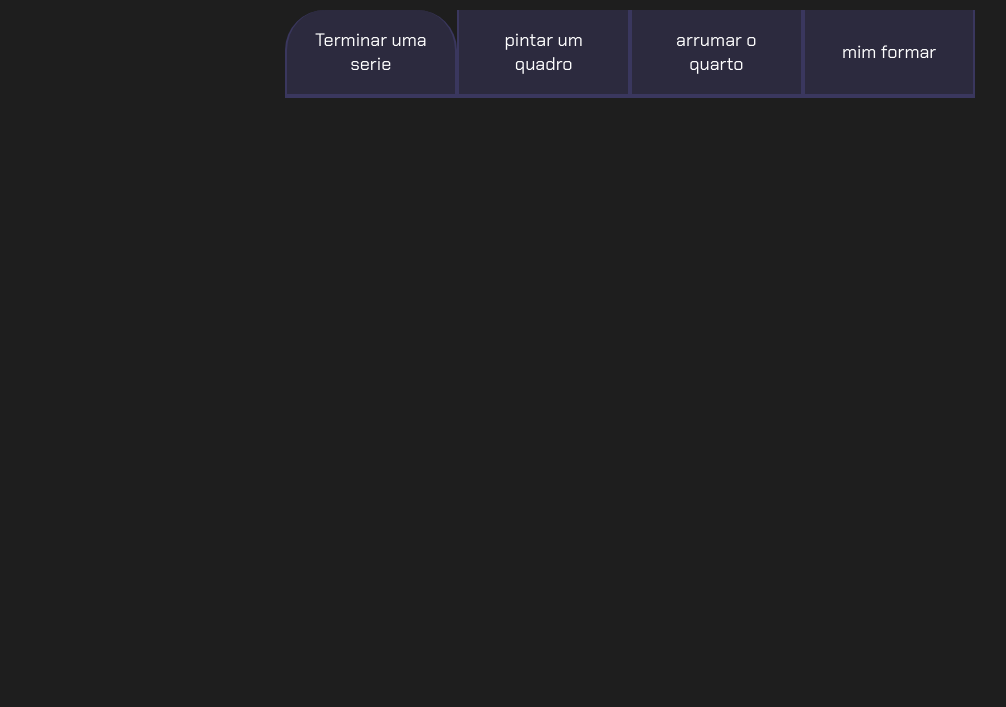
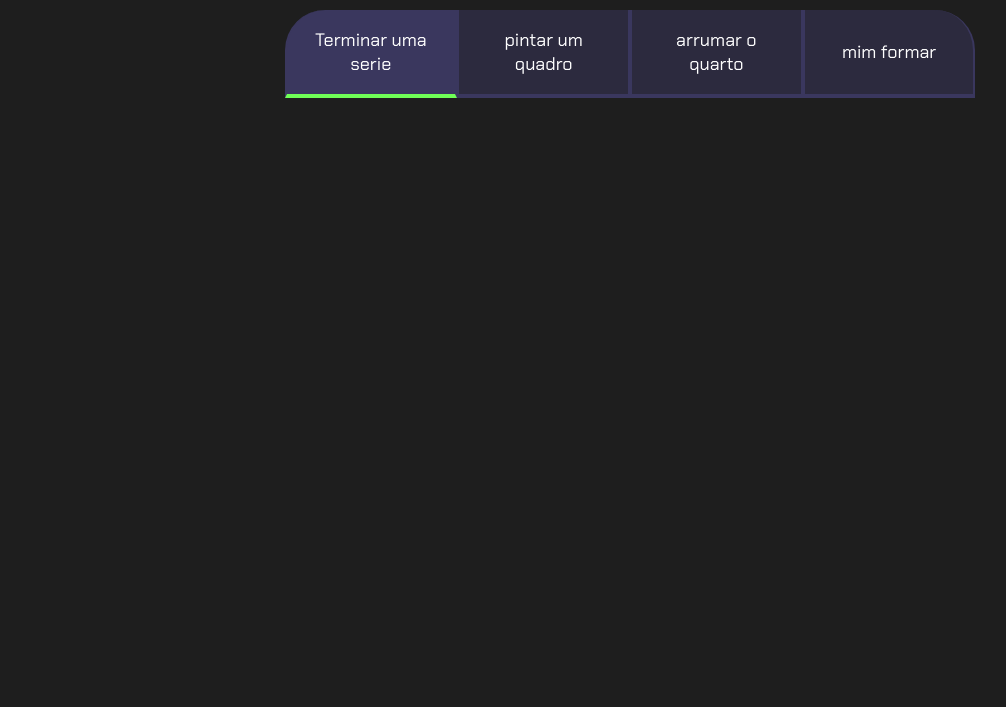
Before and after one commit to maducalado/projeto_de_vida, a plain HTML site: page index.html in a window 1280 px wide. Shown: the part 93-800 px from the top of the page, without its empty margins (10-1016 px from the left). Drawn offline with Linux system fonts and the light colour scheme.

Commit message:
Add files via upload

```diff
--- a/index.html
+++ b/index.html
@@ -12,7 +12,7 @@
     <section class="conteudo-principal">
         <h2 class="titulo-principal">Meus Objetivos do ano<span>_</span></h2>
         <div class="botoes">
-            <button class="botao">Terminar uma serie</button>
+            <button class="botao ativo">Terminar uma serie</button>
             <button class="botao">pintar um quadro</button>
             <button class="botao">arrumar o quarto</button>
             <button class="botao">mim formar</button>
--- a/style.css
+++ b/style.css
@@ -59,10 +59,20 @@ body {
 .botoes {
     display: block;
 }
+.ativo{
+    background-color: var(--botao-ativo);
+    border-bottom: 4px solid var(--verde);
+}
 
 @media screen and (min-width: 768px){
    .botoes{
     display: flex;
    }
 
+   .botao:first-child{
+    border-radius: 40px 0 0 0;
+   }
+   .botao:last-child{
+    border-radius: 0 40px 0 0 ;
+   }
 }
```
Also changed, not shown: main.js (added, +7 -0 lines).
